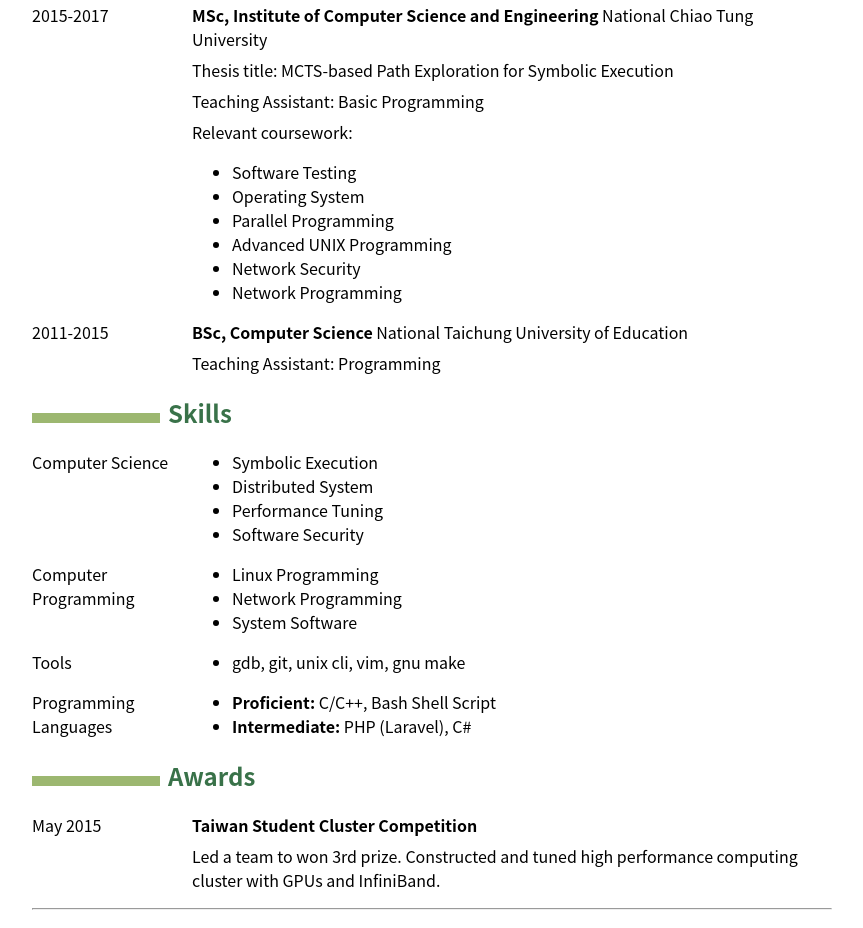
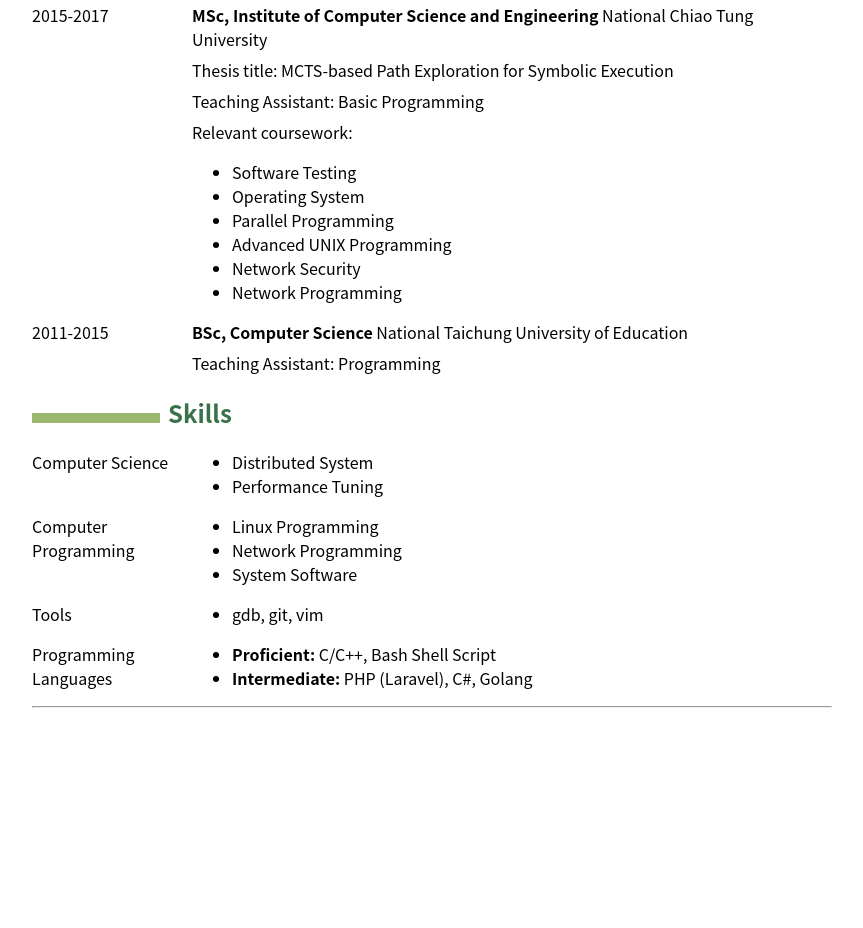
Before and after one commit to xnum/resume, a plain HTML site: page index.html in a window 1280 px wide. Shown: the part 1098-2026 px from the top of the page, without its empty margins (208-1071 px from the left). After the commit the page ends 1824 px from the top, so only its background shows below. Drawn offline with Linux system fonts and the light colour scheme.

Commit message:
Deploy xnum/resume to github.com/xnum/resume.git:gh-pages

```diff
--- a/index.html
+++ b/index.html
@@ -107,7 +107,7 @@
 <td style="text-align: right;"><a href="https://github.com/xnum" target="_blank">xnum@GitHub</a></td>
 </tr>
 <tr class="even">
-<td style="text-align: left;">Taipei, Taiwan</td>
+<td style="text-align: left;">Taiwan</td>
 <td style="text-align: right;"><a href="https://www.linkedin.com/in/xnumtw/" target="_blank">xnumtw@LinkedIn</a></td>
 </tr>
 </tbody>
@@ -171,10 +171,8 @@
 <dl>
 <dt>Computer Science</dt>
 <dd><ul>
-<li>Symbolic Execution</li>
 <li>Distributed System</li>
 <li>Performance Tuning</li>
-<li>Software Security</li>
 </ul>
 </dd>
 <dt>Computer Programming</dt>
@@ -186,21 +184,14 @@
 </dd>
 <dt>Tools</dt>
 <dd><ul>
-<li>gdb, git, unix cli, vim, gnu make</li>
+<li>gdb, git, vim</li>
 </ul>
 </dd>
 <dt>Programming Languages</dt>
 <dd><ul>
 <li><strong>Proficient:</strong> C/C++, Bash Shell Script</li>
-<li><strong>Intermediate:</strong> PHP (Laravel), C#</li>
+<li><strong>Intermediate:</strong> PHP (Laravel), C#, Golang</li>
 </ul>
-</dd>
-</dl>
-<h2 id="awards">Awards</h2>
-<dl>
-<dt>May 2015</dt>
-<dd><p><strong>Taiwan Student Cluster Competition</strong></p>
-<p>Led a team to won 3rd prize. Constructed and tuned high performance computing cluster with GPUs and InfiniBand.</p>
 </dd>
 </dl>
 <hr />
```
Also changed, not shown: 1 other file.
